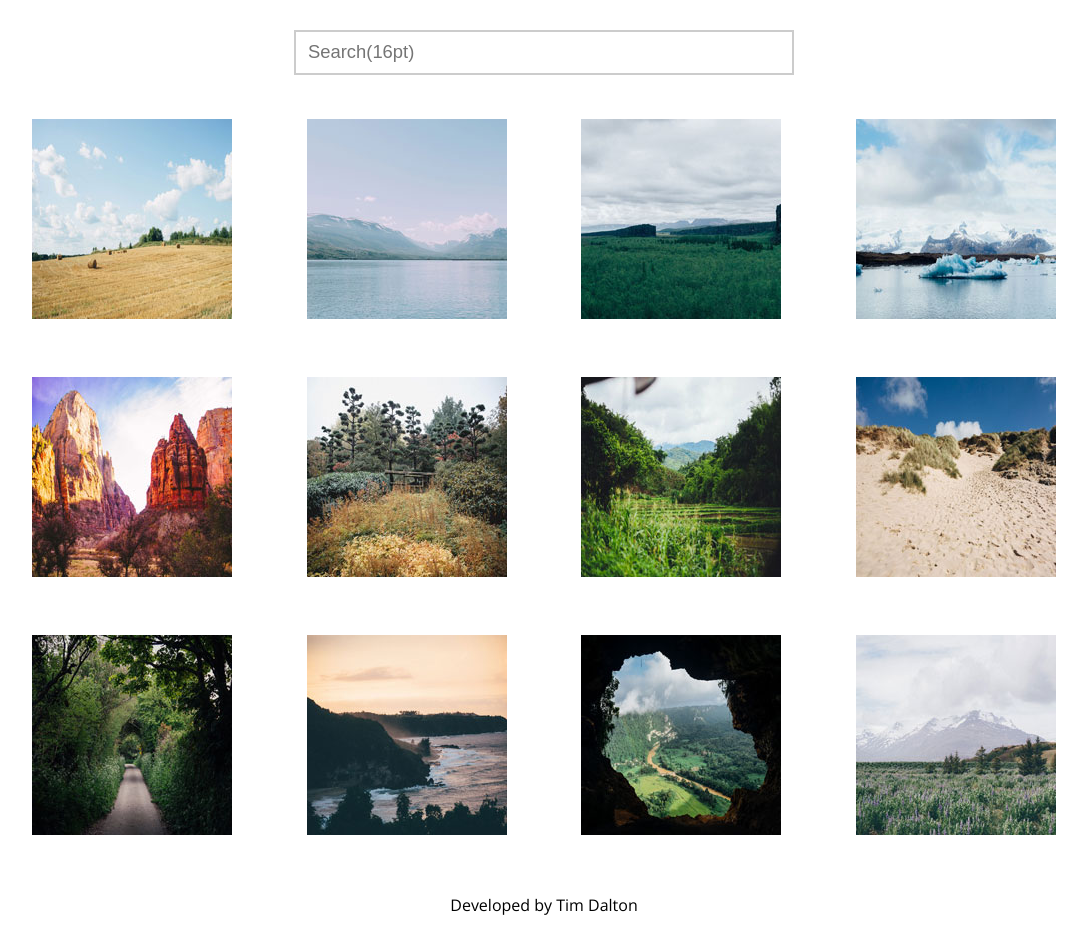
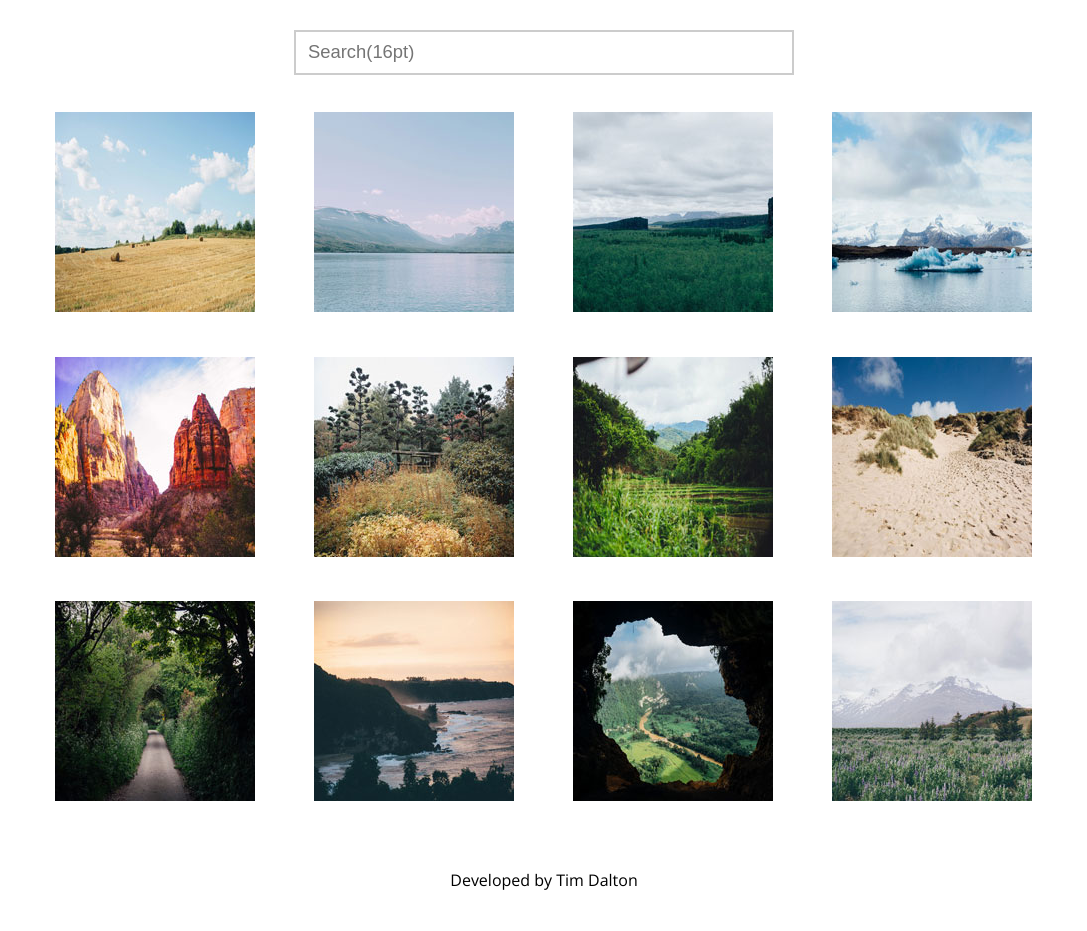
Before and after one commit to OhTim/TechDegree-Project4, a plain HTML site: page index.html in a window 1280 px wide. Shown: the whole page, without its empty margins (96-1183 px from the left). After the commit the page ends 906 px from the top, so only its background shows below. Drawn offline with nearby package versions, Linux system fonts and the light colour scheme.

Commit message:
Updated CSS layout

```diff
--- a/css/main.css
+++ b/css/main.css
@@ -5,7 +5,6 @@
 }
 
 body {
-  margin: 0;
   font-family: 'Open Sans', sans-serif;
 }
 
@@ -15,24 +14,29 @@ ul {
 }
 
 li {
-  display: inline-block;
-  min-width: 20%;
-  margin: 2.5% 2.3%;
-  padding: 0;
+  margin-top: 20px;
+  margin-bottom: 20px;
 }
 
 footer {
-  margin-top: 30px;
+  padding-top: 30px;
+  clear: both;
+}
+
+img {
+  max-width: 100%;
 }
 
 /*----- Styles -----*/
 /*--Container--*/
 
 .container {
+  padding: 0 2em;
   max-width: 1100px;
   text-align: center;
   margin: auto;
 }
+
 
 /*--Lightbox--*/
 
@@ -46,7 +50,7 @@ footer {
 }
 
 
-/*Description*/
+/*Lightbox Description*/
 .lb-data .lb-details {
   width: 100%;
   text-align: center;
@@ -82,12 +86,6 @@ input[type="search"] {
 }
 
 
-/* TO DO
-\
-
-Add Search plugin & function
-
-*/
 
 /*--Placeholder---*/
 
@@ -109,14 +107,36 @@ Add Search plugin & function
 }
 
 /*----Media Queries----*/
+/* 480 Pixels */
+@media (min-width: 480px) {
+  li {
+    float: left;
+    width: 46%;
+    margin: 2%;
+  }
+}
 
+/* 600 Pixels */
+@media (min-width: 600px) {
+  li {
+    width: 29.333%;
+  }
+}
+
+
+/* 900 Pixels */
 @media (min-width: 900px) {
+   li {
+    width: 21%;
+  }
+
+  /* Lightbox */
   .lb-nav a.lb-next {
   position: absolute;
   right: -100px;
-}
-.lb-nav a.lb-prev {
+  }
+  .lb-nav a.lb-prev {
   position: absolute;
   left: -100px;
+  }
 }
-}
```
